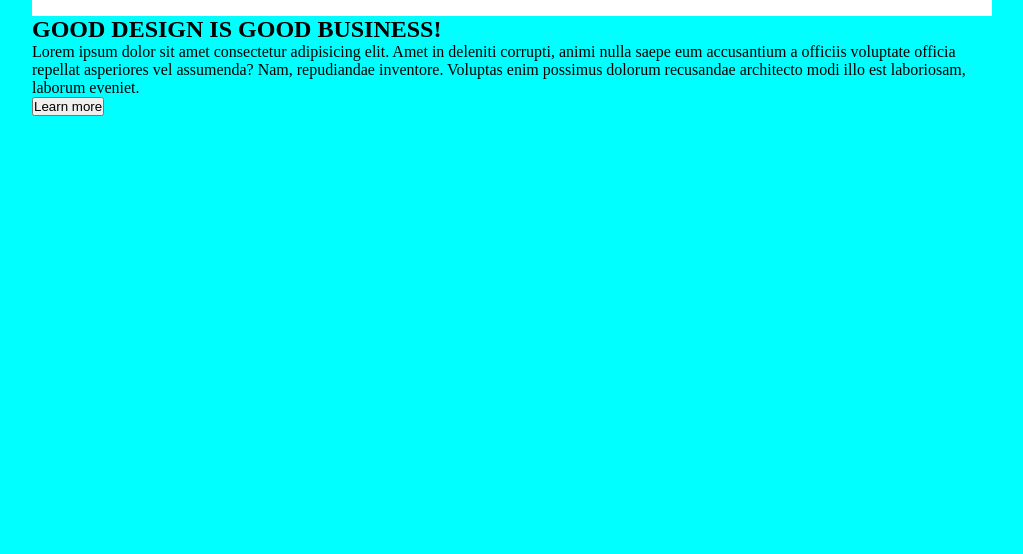
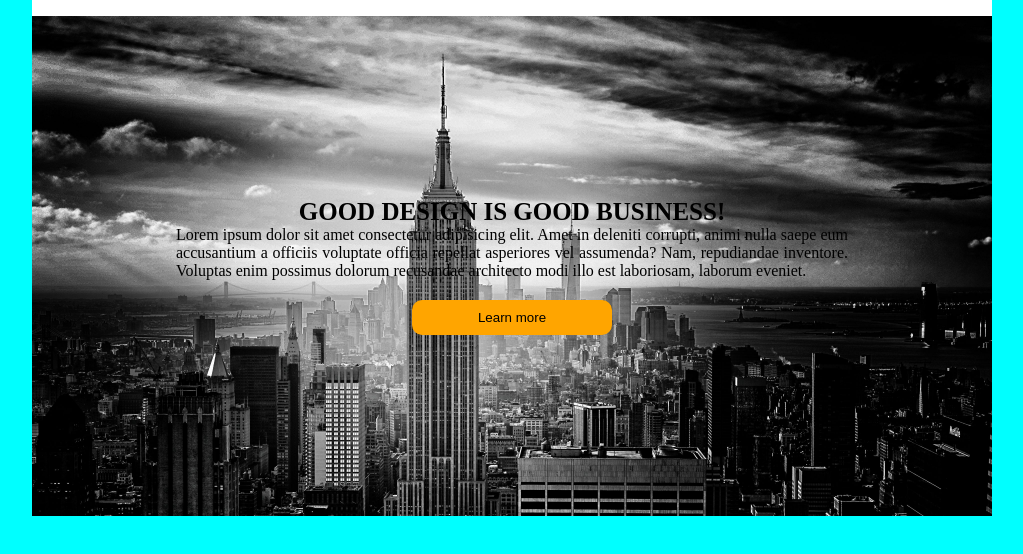
Before and after one commit to Lovepreet-Kaur-Gill/Web_Template-With-CSS-flexbox, a plain HTML site: page Web-Template-Design-CSS-Flex-Box/index.html in a window 1280 px wide. Shown: the part 44-598 px from the top of the page, without its empty margins (128-1151 px from the left). Drawn offline with Linux system fonts and the light colour scheme.

Commit message:
banner section css is completed

```diff
--- a/Web-Template-Design-CSS-Flex-Box/css/style.css
+++ b/Web-Template-Design-CSS-Flex-Box/css/style.css
@@ -40,3 +40,39 @@ body{
 .search_bar{}
 .search_bar input{}
 .search_bar i{}
+
+/* *****************ROW2**************** */
+#row2{
+    height:500px;
+    width:100%;
+    background-image: url(../images/building.jpg);
+    background-repeat: no-repeat;
+    background-size: cover;
+    display:flex;
+    align-items:center;
+    justify-content:center;
+}
+.banner_section{
+    color:black;
+   width:70%;
+   text-align: center;
+
+}
+.banner_section h1{
+    font-size:25px;
+    text-transform: uppercase;
+     text-align: center;
+
+}
+.banner_section p{
+    padding-bottom: 20px;
+    text-align: justify;
+}
+.banner_section button{
+    padding :10px;
+    background-color: orange;
+    border:none;
+    width:200px;
+    border-radius: 10px;
+
+}
```
Also changed, not shown: Web-Template-Design-CSS-Flex-Box/images/Untitled.jpg (added), Web-Template-Design-CSS-Flex-Box/images/building.jpg (added), Web-Template-Design-CSS-Flex-Box/images/images.jpg (added).
